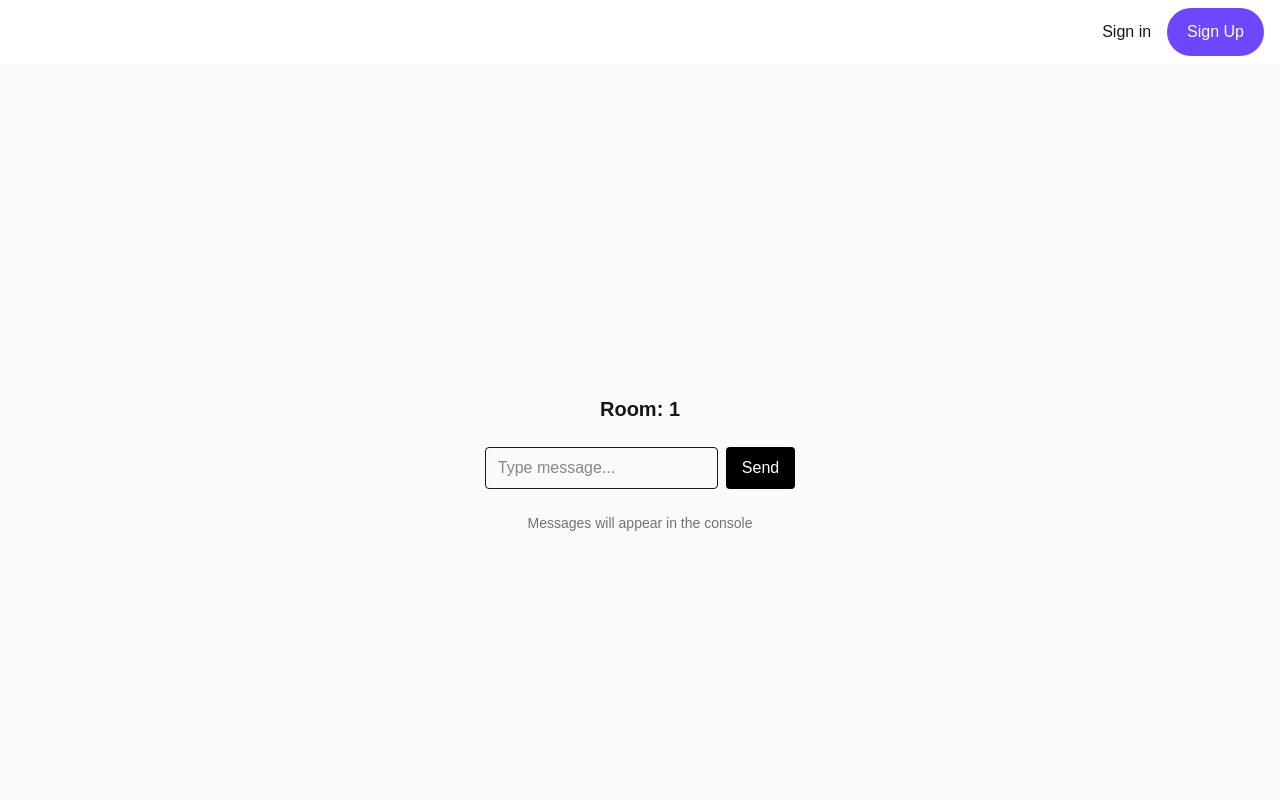
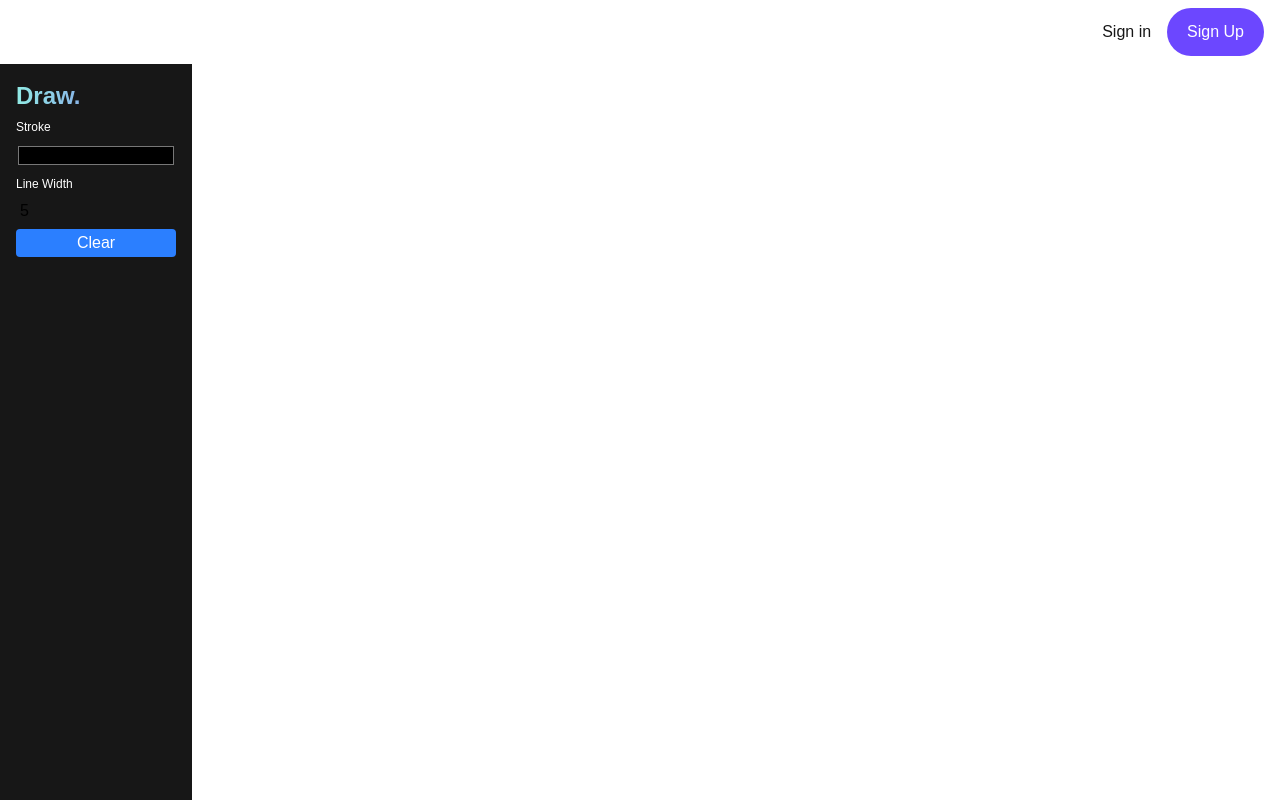
Before and after one commit to ZizouIsShort/drawing_game_f-end, a Next.js app: page /room/1 in a window 1280 px wide. Shown: the top 800 px of the page. Built offline with nearby package versions, Linux system fonts and the light colour scheme; no server answers.

Commit message:
drawing and messaging work with the websocket

```diff
--- a/src/app/canvas/page.tsx
+++ b/src/app/canvas/page.tsx
@@ -1,6 +1,7 @@
 "use client"
 
 import { useEffect, useRef } from "react"
+
 
 export default function DrawingBoard() {
 const canvasRef = useRef<HTMLCanvasElement | null>(null)
@@ -10,6 +11,7 @@ useEffect(() => {
 const canvas = canvasRef.current
 const toolbar = toolbarRef.current
 if (!canvas || !toolbar) return
+
 
 
 const ctx = canvas.getContext("2d")
@@ -88,6 +90,7 @@ return () => {
 
   toolbar.removeEventListener("click", toolbarClick)
   toolbar.removeEventListener("change", toolbarChange)
+
 }
 
 
--- a/src/app/room/[roomId]/page.tsx
+++ b/src/app/room/[roomId]/page.tsx
@@ -11,14 +11,15 @@ export default function RoomPage() {
   const socketRef = useRef<Socket | null>(null);
   const [message, setMessage] = useState("");
 
+  const canvasRef = useRef<HTMLCanvasElement | null>(null);
+  const toolbarRef = useRef<HTMLDivElement | null>(null);
+
   useEffect(() => {
     const socket = io("http://localhost:3005");
-
     socketRef.current = socket;
 
     socket.on("connect", () => {
       console.log("Connected:", socket.id);
-
       socket.emit("join_room", roomId);
       console.log("Joined room:", roomId);
     });
@@ -27,7 +28,126 @@ export default function RoomPage() {
       console.log("Received message:", msg);
     });
 
+    const canvas = canvasRef.current;
+    const toolbar = toolbarRef.current;
+
+    if (!canvas || !toolbar) return;
+
+    const ctx = canvas.getContext("2d");
+    if (!ctx) return;
+
+    const canvasOffsetX = canvas.offsetLeft;
+    const canvasOffsetY = canvas.offsetTop;
+
+    canvas.width = window.innerWidth - canvasOffsetX;
+    canvas.height = window.innerHeight - canvasOffsetY;
+
+    let isPainting = false;
+    let lineWidth = 5;
+
+    let prevX = 0;
+    let prevY = 0;
+
+    ctx.lineCap = "round";
+
+    socket.on("draw", (art) => {
+      if (!ctx) return;
+
+      ctx.strokeStyle = art.color;
+      ctx.lineWidth = art.width;
+
+      ctx.beginPath();
+      ctx.moveTo(art.prevX, art.prevY);
+      ctx.lineTo(art.x, art.y);
+      ctx.stroke();
+    });
+
+    const draw = (e: MouseEvent) => {
+      if (!isPainting) return;
+
+      const x = e.clientX - canvasOffsetX;
+      const y = e.clientY - canvasOffsetY;
+
+      ctx.lineWidth = lineWidth;
+      ctx.lineCap = "round";
+
+      ctx.beginPath();
+      ctx.moveTo(prevX, prevY);
+      ctx.lineTo(x, y);
+      ctx.stroke();
+
+
+      const art = {
+        prevX,
+        prevY,
+        x,
+        y,
+        color: ctx.strokeStyle,
+        width: lineWidth,
+      };
+
+      socketRef.current?.emit("draw", {
+        room: roomId,
+        art,
+      });
+
+      prevX = x;
+      prevY = y;
+    };
+
+    const mouseDown = (e: MouseEvent) => {
+      isPainting = true;
+
+      prevX = e.clientX - canvasOffsetX;
+      prevY = e.clientY - canvasOffsetY;
+
+      ctx.beginPath();
+      ctx.moveTo(prevX, prevY);
+    };
+
+    const mouseUp = () => {
+      if (!isPainting) return;
+
+      isPainting = false;
+      ctx.stroke();
+      ctx.beginPath();
+    };
+
+    const toolbarClick = (e: Event) => {
+      const target = e.target as HTMLElement;
+
+      if (target.id === "clear") {
+        ctx.clearRect(0, 0, canvas.width, canvas.height);
+      }
+    };
+
+    const toolbarChange = (e: Event) => {
+      const target = e.target as HTMLInputElement;
+
+      if (target.id === "stroke") {
+        ctx.strokeStyle = target.value;
+      }
+
+      if (target.id === "lineWidth") {
+        lineWidth = Number(target.value);
+      }
+    };
+
+    canvas.addEventListener("mousedown", mouseDown);
+    canvas.addEventListener("mouseup", mouseUp);
+    canvas.addEventListener("mousemove", draw);
+
+    toolbar.addEventListener("click", toolbarClick);
+    toolbar.addEventListener("change", toolbarChange);
+
     return () => {
+      canvas.removeEventListener("mousedown", mouseDown);
+      canvas.removeEventListener("mouseup", mouseUp);
+      canvas.removeEventListener("mousemove", draw);
+
+      toolbar.removeEventListener("click", toolbarClick);
+      toolbar.removeEventListener("change", toolbarChange);
+
       socket.disconnect();
     };
   }, [roomId]);
@@ -46,10 +166,49 @@ export default function RoomPage() {
 
   return (
     <div className="flex flex-col items-center justify-center min-h-screen gap-6 bg-zinc-50 dark:bg-black">
+      <section className="h-screen flex text-white overflow-hidden">
+        <div
+          id="toolbar"
+          ref={toolbarRef}
+          className="flex flex-col gap-[6px] p-4 w-48 bg-neutral-900"
+        >
+          <h1 className="text-2xl font-bold bg-gradient-to-r from-[#91EAE4] via-[#86A8E7] to-[#7F7FD5] bg-clip-text text-transparent">
+            Draw.
+          </h1>
 
-      <h1 className="text-xl font-semibold">
-        Room: {roomId}
-      </h1>
+          <label htmlFor="stroke" className="text-[12px]">
+            Stroke
+          </label>
+          <input id="stroke" type="color" className="w-full" />
+
+          <label htmlFor="lineWidth" className="text-[12px]">
+            Line Width
+          </label>
+          <input
+            id="lineWidth"
+            type="number"
+            defaultValue={5}
+            className="w-full text-black px-1"
+          />
+
+          <button
+            id="clear"
+            className="bg-blue-500 rounded-[4px] text-white px-[2px] py-[2px] hover:bg-blue-600"
+          >
+            Clear
+          </button>
+        </div>
+
+        <div className="flex-1 bg-white">
+          <canvas
+            id="drawing-board"
+            ref={canvasRef}
+            className="w-full h-full"
+          />
+        </div>
+      </section>
+
+      <h1 className="text-xl font-semibold">Room: {roomId}</h1>
 
       <div className="flex gap-2">
         <input
@@ -70,7 +229,6 @@ export default function RoomPage() {
       <p className="text-sm text-zinc-500">
         Messages will appear in the console
       </p>
-
     </div>
   );
 }
```
